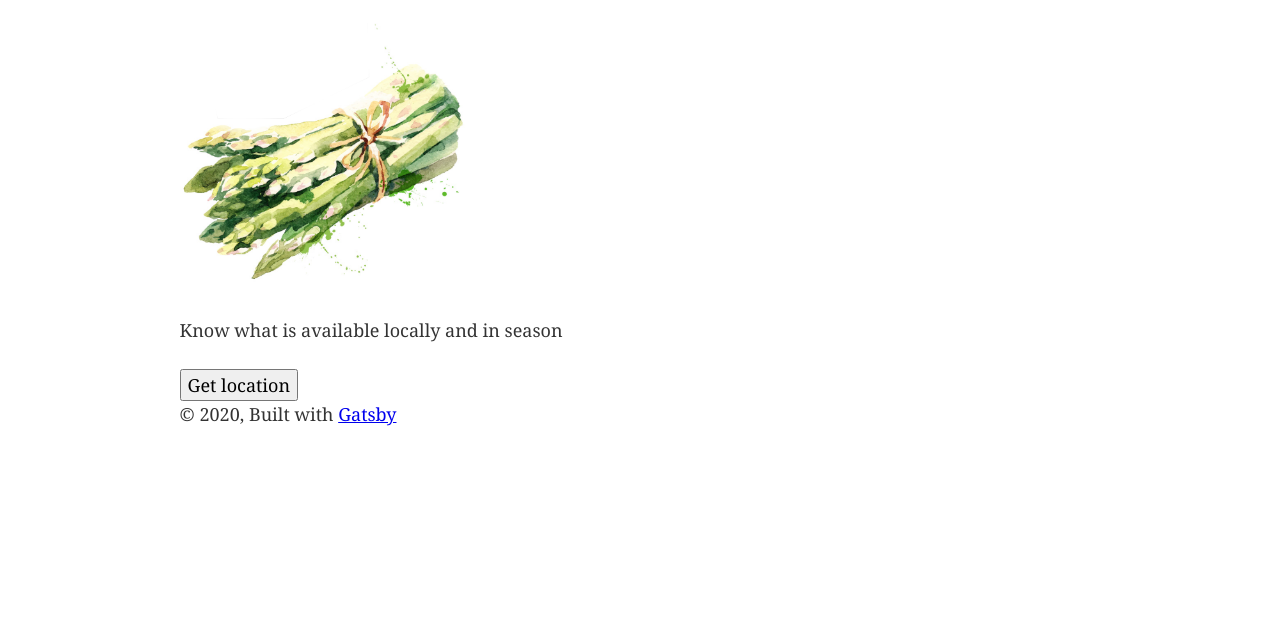
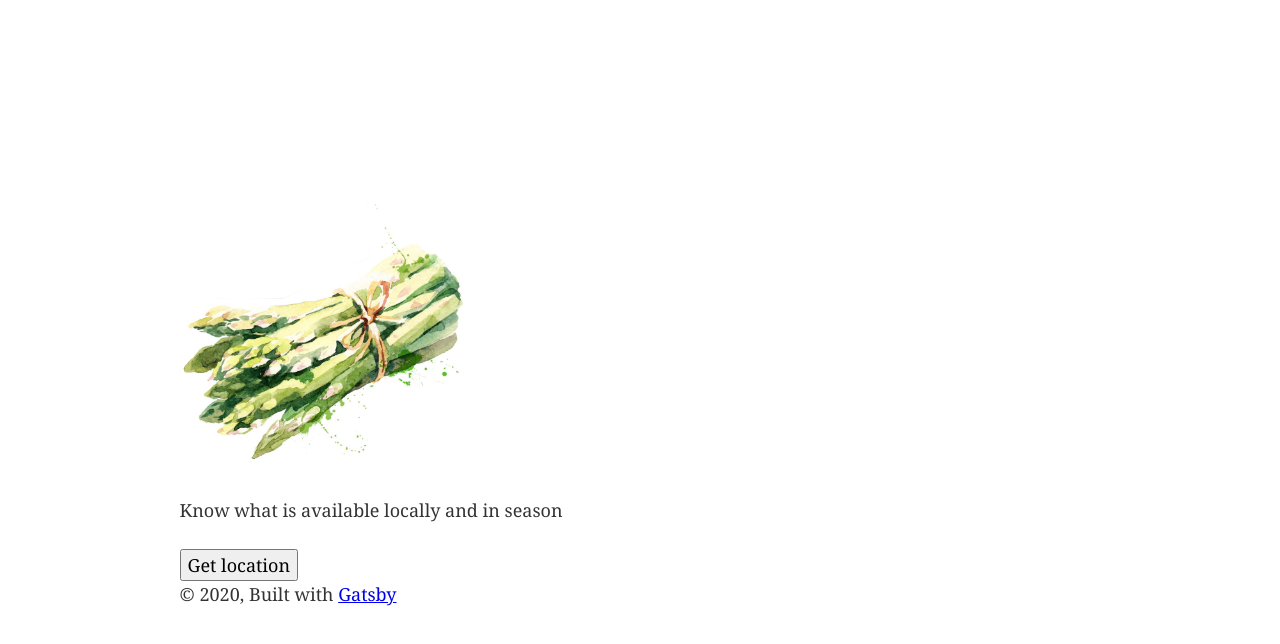
Before and after one commit to mmassie/inseason, a Gatsby site: page / in a window 1280 px wide. Shown: the part 100-744 px from the top of the page. Built offline with nearby package versions, Linux system fonts and the light colour scheme; Gatsby itself is replaced by a stand-in of ours.

```diff
--- a/src/components/layout.js
+++ b/src/components/layout.js
@@ -30,7 +30,7 @@
         style={{
           margin: `0 auto`,
           maxWidth: 960,
-          padding: `0 1.0875rem 1.45rem`,
+          padding: `10rem 1.0875rem 1.45rem`,
         }}
       >
         <main>{children}</main>
```
